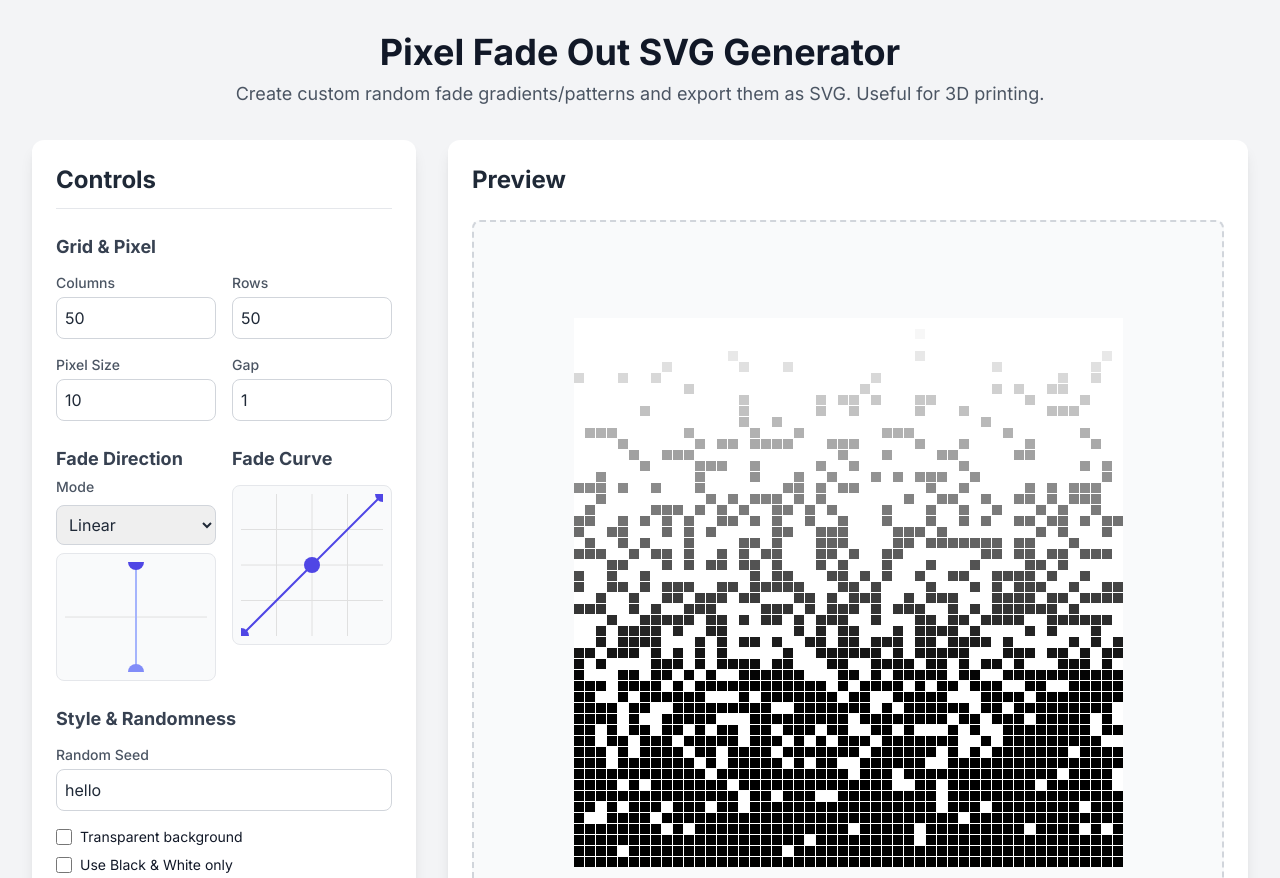
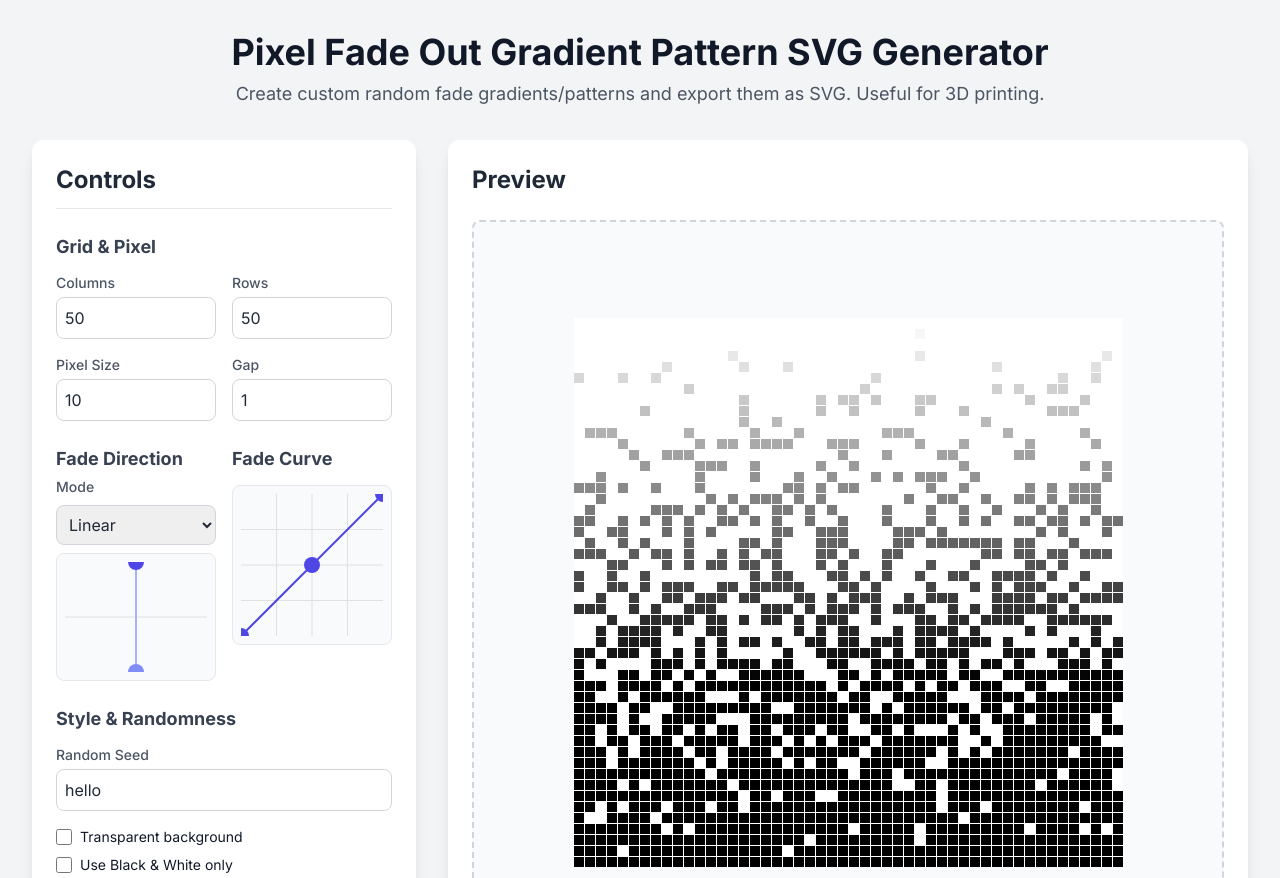
Before and after one commit to clayallsopp/pixel-fade-generator, a plain HTML site: page index.html in a window 1280 px wide. Shown: the top 878 px of the page. Drawn offline with nearby package versions, Linux system fonts and the light colour scheme.

Commit message:
Update index.html

```diff
--- a/index.html
+++ b/index.html
@@ -22,7 +22,7 @@
 
     <div class="container mx-auto p-4 lg:p-8">
         <header class="text-center mb-8">
-            <h1 class="text-4xl font-bold text-gray-900">Pixel Fade Out SVG Generator</h1>
+            <h1 class="text-4xl font-bold text-gray-900">Pixel Fade Out Gradient Pattern SVG Generator</h1>
             <p class="text-lg text-gray-600 mt-2">Create custom random fade gradients/patterns and export them as SVG. Useful for 3D printing.</p>
         </header>
 
```
